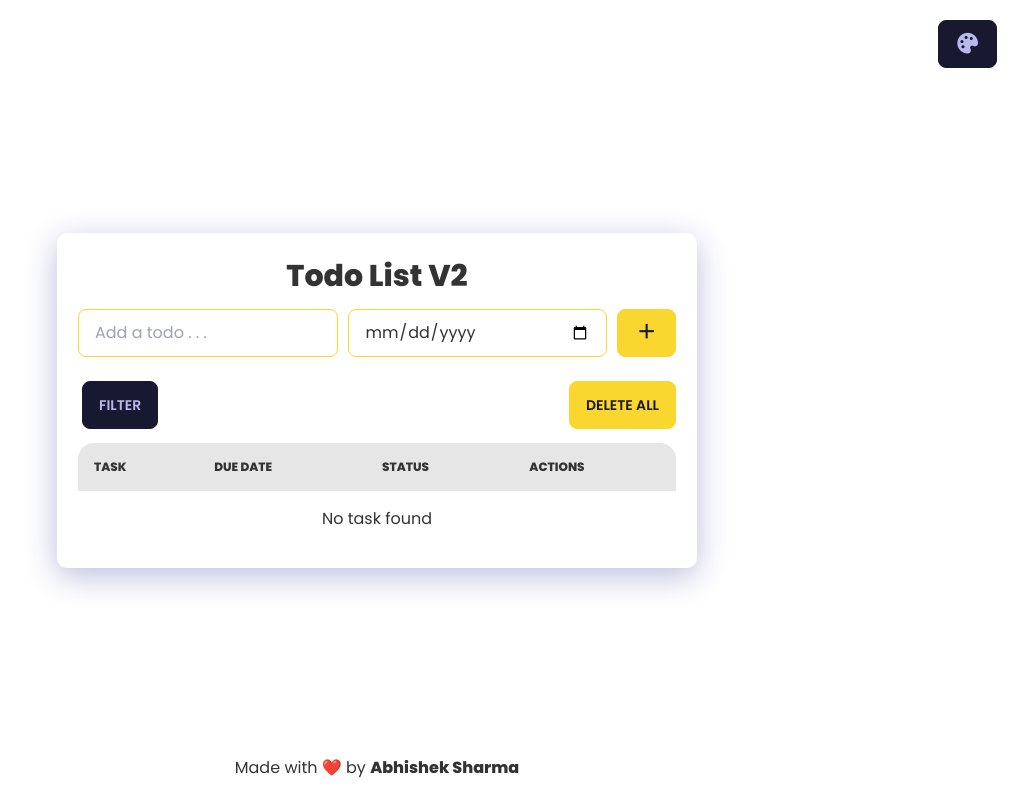
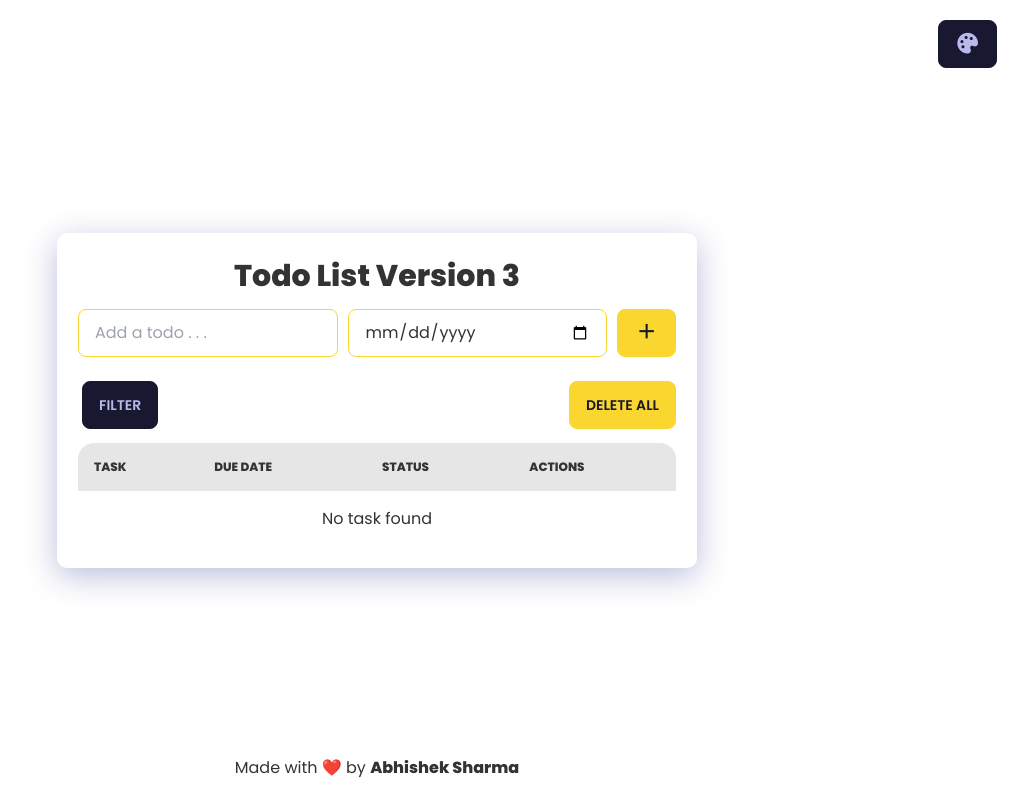
Before and after one commit to AashooSharmaTech/TODO-List-nodejs-app, a website: page index.html in a window 1280 px wide. Shown: the whole page, without its empty margins (263-1280 px from the left). Drawn offline with nearby package versions, Linux system fonts and the light colour scheme.

Commit message:
Update index.html

```diff
--- a/index.html
+++ b/index.html
@@ -24,7 +24,7 @@
 
     <div class="container">
         <header>
-            <h1>Todo List V2</h1>
+            <h1>Todo List Version 3</h1>
             <!-- Error message -->
             <div class="alert-message"></div>
             <div class="input-section">
```
